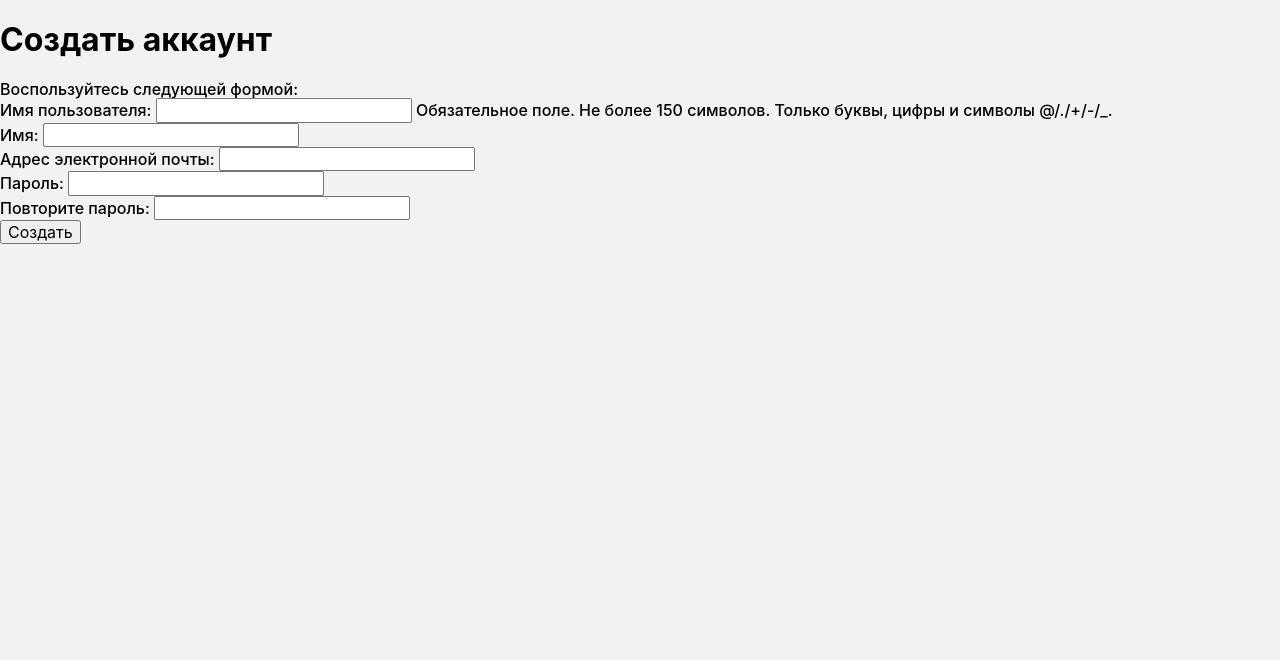
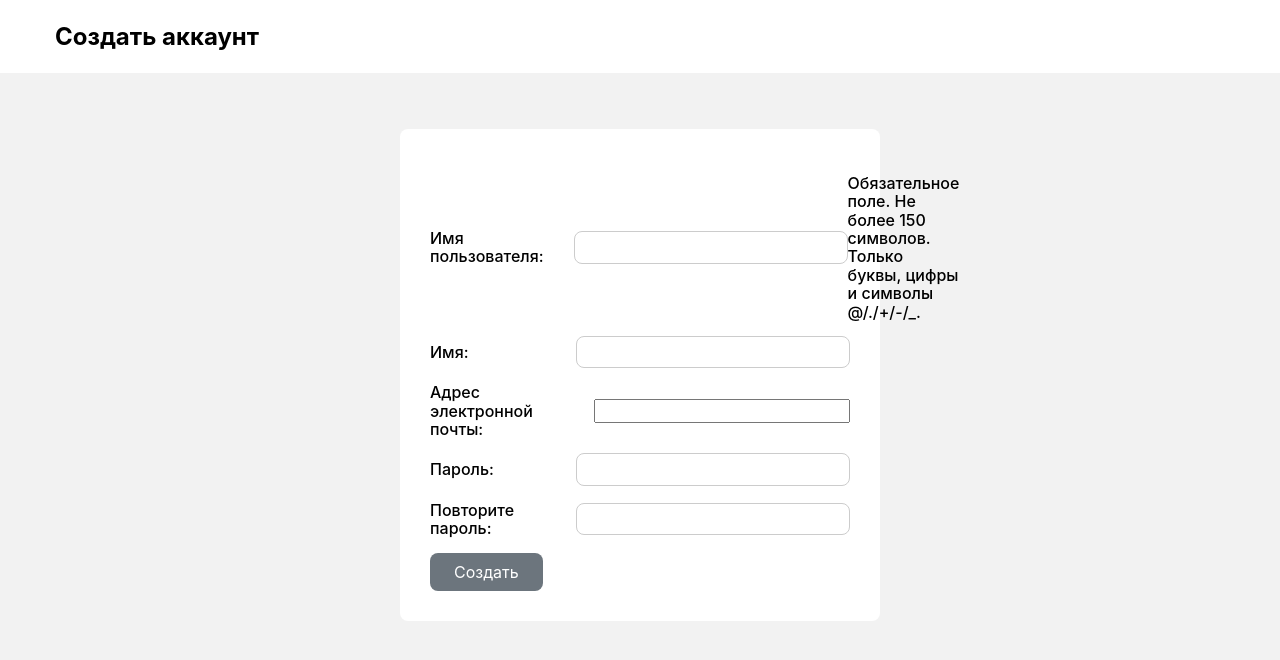
Before and after one commit to ryayar/promtex_scrap, a Django app: page /accounts/register/ in a window 1280 px wide. Shown: the part 67-727 px from the top of the page. Run offline with Django 4.2, Linux system fonts and the light colour scheme; some libraries are stand-ins or nearby versions.

Commit message:
Корректировки формы регистрации

```diff
--- a/accounts/templates/accounts/register.html
+++ b/accounts/templates/accounts/register.html
@@ -1,11 +1,19 @@
 {% extends 'base.html' %}
 {% block title %}Зарегистрироватьсяt{% endblock title %}
 {% block content %}
-<h1>Создать аккаунт</h1>
-<p>Воспользуйтесь следующей формой:</p>
-<form action="." method="post">
-    {{ user_form.as_p }}
-    {% csrf_token %}
-    <p><input type="submit" value="Создать"></p>
-</form>
+<div class="home__page">
+    <div class="home__page-name">
+        <h2>Создать аккаунт</h2>
+    </div>
+</div>
+<h1></h1>
+
+<div class="login">
+    <form class="all-forms" action="." method="POST">
+        {{ user_form.as_p }}
+        {% csrf_token %}
+        <input type="hidden" name="next" value="{{ next }}"/>
+        <button class="button" type="submit">Создать</button>
+    </form>
+</div>
 {% endblock content %}
```
